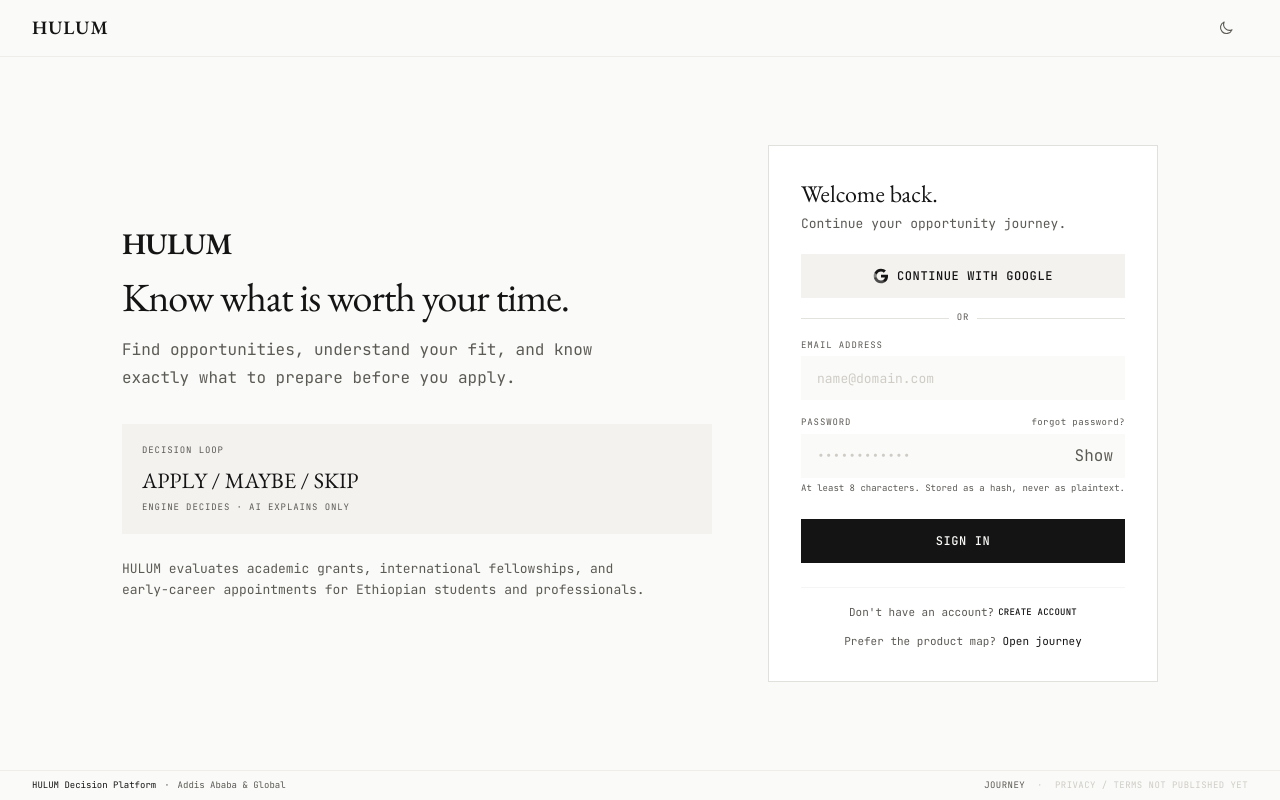
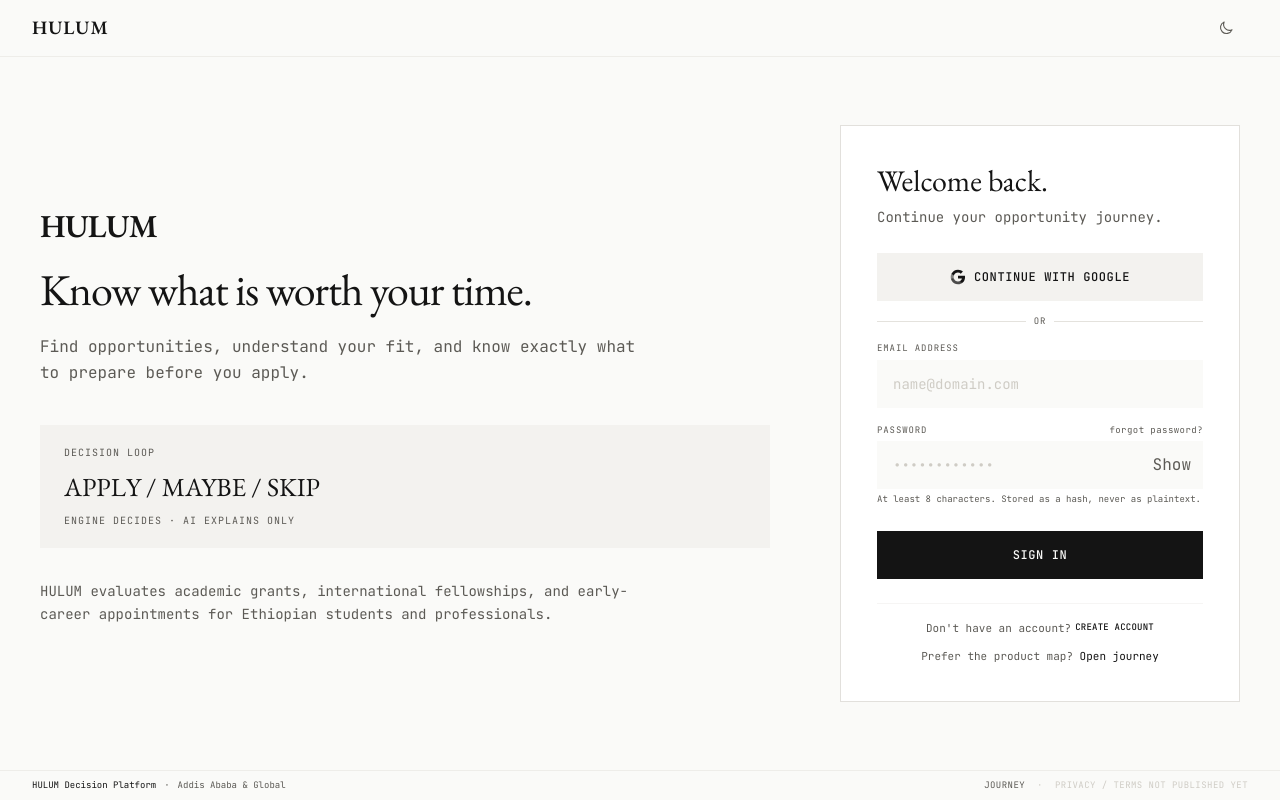
Before and after one commit to mumekonin/hulum, a Next.js app in the folder apps/web/: page / in a window 1280 px wide. Built offline with nearby package versions, Linux system fonts and the light colour scheme; no server answers.

Commit message:
feat(web): widen sign-in composition and enlarge auth card
Co-authored-by: Cursor <cursoragent@cursor.com>

```diff
--- a/apps/web/src/components/AuthGateway.tsx
+++ b/apps/web/src/components/AuthGateway.tsx
@@ -72,37 +72,45 @@ export function AuthGateway() {
         </div>
       </header>
 
-      <main id="main-content" tabIndex={-1} className="my-auto w-full py-10 sm:py-14 lg:py-16">
-        <div className="mx-auto grid w-full max-w-[480px] grid-cols-1 items-center gap-8 px-5 sm:gap-10 sm:px-8 min-[900px]:max-w-[1100px] min-[900px]:grid-cols-[minmax(0,1fr)_360px] min-[900px]:gap-12 lg:grid-cols-[minmax(0,1fr)_390px] lg:gap-14 2xl:max-w-[1200px] 2xl:grid-cols-[minmax(0,1fr)_420px] 2xl:gap-16">
+      <main
+        id="main-content"
+        tabIndex={-1}
+        className="flex w-full flex-1 items-center py-8 md:min-h-[calc(100vh-150px)] md:py-10"
+      >
+        <div className="mx-auto grid w-[calc(100%-40px)] max-w-[480px] grid-cols-1 items-center gap-8 md:w-[calc(100%-64px)] md:max-w-[1250px] md:grid-cols-[minmax(0,1fr)_360px] md:gap-10 min-[75rem]:w-[calc(100%-80px)] min-[75rem]:max-w-[1320px] min-[75rem]:grid-cols-[minmax(0,1fr)_400px] min-[75rem]:gap-[70px]">
           <div className="flex flex-col">
-            <p className="hidden font-gw-serif text-3xl font-semibold tracking-tight text-gw-primary sm:block 2xl:text-4xl">
+            <p className="hidden font-gw-serif text-[28px] font-semibold tracking-tight text-gw-primary sm:block min-[75rem]:text-[32px]">
               HULUM
             </p>
-            <h1 className="font-gw-serif text-[30px] leading-[36px] tracking-tight text-gw-primary sm:mt-3 sm:text-[36px] sm:leading-[42px] lg:text-[40px] lg:leading-[46px] 2xl:text-[46px] 2xl:leading-[52px]">
+            <h1 className="font-gw-serif text-[32px] leading-[1.1] tracking-tight text-gw-primary sm:mt-4 sm:text-[38px] min-[75rem]:text-[44px]">
               Know what is worth your time.
             </h1>
-            <p className="mt-3 max-w-[480px] text-[15px] leading-6 text-gw-secondary lg:mt-4 lg:text-[16px] lg:leading-7 2xl:max-w-[540px] 2xl:text-[17px]">
+            <p className="mt-4 max-w-[600px] text-[15px] leading-[1.6] text-gw-secondary min-[75rem]:mt-5 min-[75rem]:text-[16px]">
               Find opportunities, understand your fit, and know exactly what to prepare before you apply.
             </p>
 
-            <div className="mt-7 hidden w-full bg-gw-surface-low p-4 sm:block lg:mt-8 lg:p-5">
-              <p className="text-[9px] uppercase tracking-widest text-gw-muted">Decision loop</p>
-              <p className="mt-1.5 font-gw-serif text-[19px] text-gw-primary lg:text-[22px]">APPLY / MAYBE / SKIP</p>
-              <p className="mt-1 text-[9px] uppercase tracking-widest text-gw-muted">
+            <div className="mt-8 hidden w-full bg-gw-surface-low px-6 py-5 sm:block min-[75rem]:mt-10">
+              <p className="text-[10px] uppercase tracking-widest text-gw-muted">Decision loop</p>
+              <p className="mt-2 font-gw-serif text-[22px] text-gw-primary min-[75rem]:text-[26px]">
+                APPLY / MAYBE / SKIP
+              </p>
+              <p className="mt-1.5 text-[10px] uppercase tracking-widest text-gw-muted">
                 Engine decides · AI explains only
               </p>
             </div>
 
-            <p className="mt-6 hidden max-w-[540px] text-[12px] leading-relaxed text-gw-muted sm:block lg:text-[13px]">
+            <p className="mt-6 hidden max-w-[600px] text-[13px] leading-[1.6] text-gw-muted sm:block min-[75rem]:mt-8 min-[75rem]:text-[14px]">
               HULUM evaluates academic grants, international fellowships, and early-career appointments for Ethiopian
               students and professionals.
             </p>
           </div>
 
-          <div className="flex w-full flex-col border border-gw-outline-var/60 bg-gw-surface p-7 sm:p-8 2xl:p-9">
-                  <div className="mb-5">
-                    <h2 className="font-gw-serif mb-1 text-2xl text-gw-primary">Welcome back.</h2>
-                    <p className="text-[13px] leading-5 text-gw-secondary">Continue your opportunity journey.</p>
+          <div className="flex w-full flex-col border border-gw-outline-var/60 bg-gw-surface p-7 sm:p-8 min-[75rem]:p-9">
+                  <div className="mb-6">
+                    <h2 className="font-gw-serif mb-1.5 text-[26px] leading-tight text-gw-primary min-[75rem]:text-[30px]">
+                      Welcome back.
+                    </h2>
+                    <p className="text-[14px] leading-6 text-gw-secondary">Continue your opportunity journey.</p>
                   </div>
 
                   {notice ? (
@@ -115,7 +123,7 @@ export function AuthGateway() {
                     type="button"
                     disabled={busy}
                     onClick={triggerGoogle}
-                    className="group flex h-11 w-full items-center justify-center gap-2 bg-gw-surface-high px-4 text-gw-primary transition-colors hover:bg-gw-surface-highest disabled:opacity-60"
+                    className="group flex h-12 w-full items-center justify-center gap-2 bg-gw-surface-high px-4 text-gw-primary transition-colors hover:bg-gw-surface-highest disabled:opacity-60"
                   >
                     {sim === "google-loading" ? (
                       <span className="h-4 w-4 animate-pulse rounded-full border border-gw-primary border-t-transparent" />
@@ -151,7 +159,7 @@ export function AuthGateway() {
                         placeholder="name@domain.com"
                         value={email}
                         onChange={(ev) => setEmail(ev.target.value)}
-                        className="h-11 w-full bg-gw-surface-lowest px-4 text-[13px] text-gw-primary placeholder:text-gw-outline-var focus:bg-gw-surface-low focus:outline-none"
+                        className="h-12 w-full bg-gw-surface-lowest px-4 text-[14px] text-gw-primary placeholder:text-gw-outline-var focus:bg-gw-surface-low focus:outline-none"
                       />
                     </div>
 
@@ -178,7 +186,7 @@ export function AuthGateway() {
                           placeholder="••••••••••••"
                           value={password}
                           onChange={(ev) => setPassword(ev.target.value)}
-                          className="h-11 w-full bg-gw-surface-lowest pl-4 pr-16 text-[13px] text-gw-primary placeholder:text-gw-outline-var focus:bg-gw-surface-low focus:outline-none"
+                          className="h-12 w-full bg-gw-surface-lowest pl-4 pr-16 text-[14px] text-gw-primary placeholder:text-gw-outline-var focus:bg-gw-surface-low focus:outline-none"
                         />
                         <button
                           type="button"
@@ -195,7 +203,7 @@ export function AuthGateway() {
                     <button
                       type="submit"
                       disabled={busy}
-                      className="mt-2 flex h-11 w-full items-center justify-center gap-2 bg-gw-primary text-[12px] font-medium uppercase tracking-wider text-gw-on-primary transition-colors hover:bg-gw-on disabled:opacity-60"
+                      className="mt-2 flex h-12 w-full items-center justify-center gap-2 bg-gw-primary text-[12px] font-medium uppercase tracking-wider text-gw-on-primary transition-colors hover:bg-gw-on disabled:opacity-60"
                     >
                       {sim === "submit-loading" && busy ? (
                         <span className="h-4 w-4 animate-pulse rounded-full border border-gw-on-primary border-t-transparent" />
```
